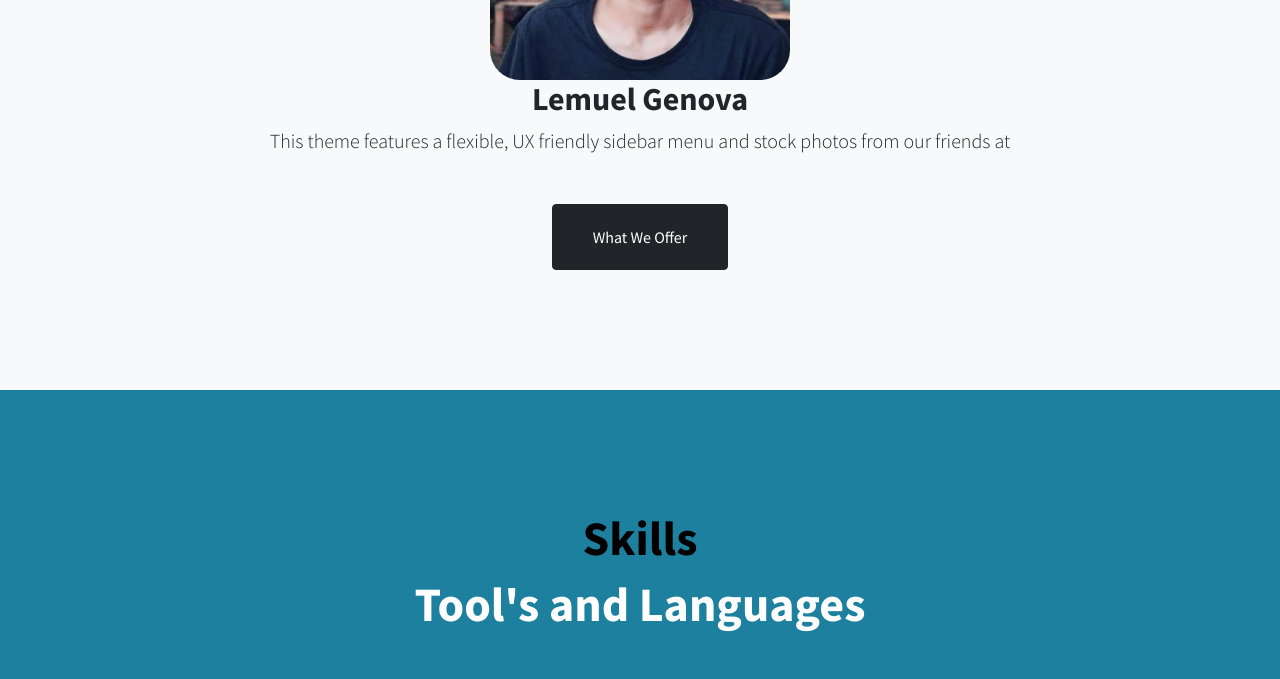
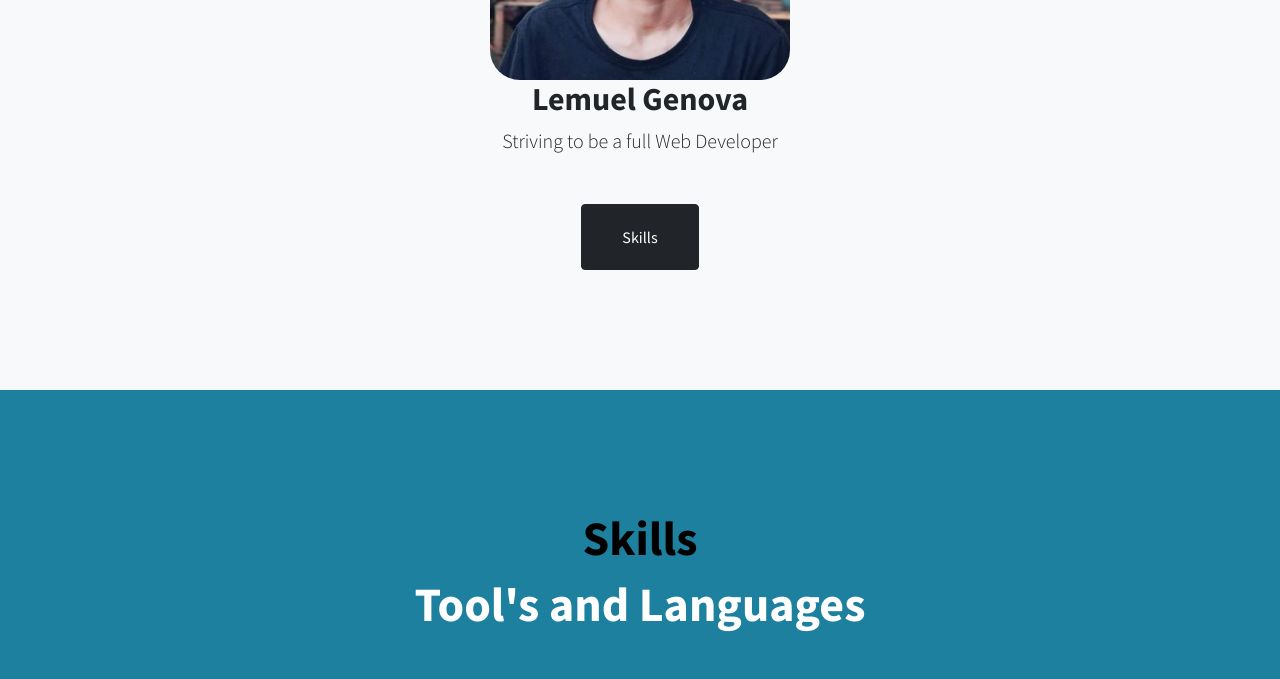
Before and after one commit to remyeru/Freelance, a plain HTML site: page index.html in a window 1280 px wide. Shown: the part 1140-1819 px from the top of the page. Drawn offline with nearby package versions, Linux system fonts and the light colour scheme.

Commit message:
unfinished

```diff
--- a/index.html
+++ b/index.html
@@ -25,7 +25,7 @@
                 <li class="sidebar-brand"><a href="#page-top">Menu</a></li>
                 <li class="sidebar-nav-item"><a href="#page-top">Home</a></li>
                 <li class="sidebar-nav-item"><a href="#about">About</a></li>
-                <li class="sidebar-nav-item"><a href="#services">Services</a></li>
+                <li class="sidebar-nav-item"><a href="#skills">Services</a></li>
                 <li class="sidebar-nav-item"><a href="#portfolio">Portfolio</a></li>
                 <li class="sidebar-nav-item"><a href="#location">Location</a></li>
                 <li class="sidebar-nav-item"><a href="#send-email">Send Email</a></li>
@@ -46,14 +46,14 @@
                         <div><img src="assets/img/Lem2.jpg" alt="lem" class="avatar"></div>
                         <h2>Lemuel Genova</h2>
                         <p class="lead mb-5">
-                            This theme features a flexible, UX friendly sidebar menu and stock photos from our friends at
+                            Striving to be a full Web Developer
                         </p>
-                        <a class="btn btn-dark btn-xl" href="#services">What We Offer</a>
+                        <a class="btn btn-dark btn-xl" href="#skills">Skills</a>
                     </div>
                 </div>
             </div>
         </section>
-        <section class="content-section bg-primary text-white text-center" id="services">
+        <section class="content-section bg-primary text-white text-center" id="skills">
             <div class="container px-4 px-lg-5">
                 <div class="content-section-heading">
                     <h2 class="text-secondary mb-0">Skills</h2>
```
